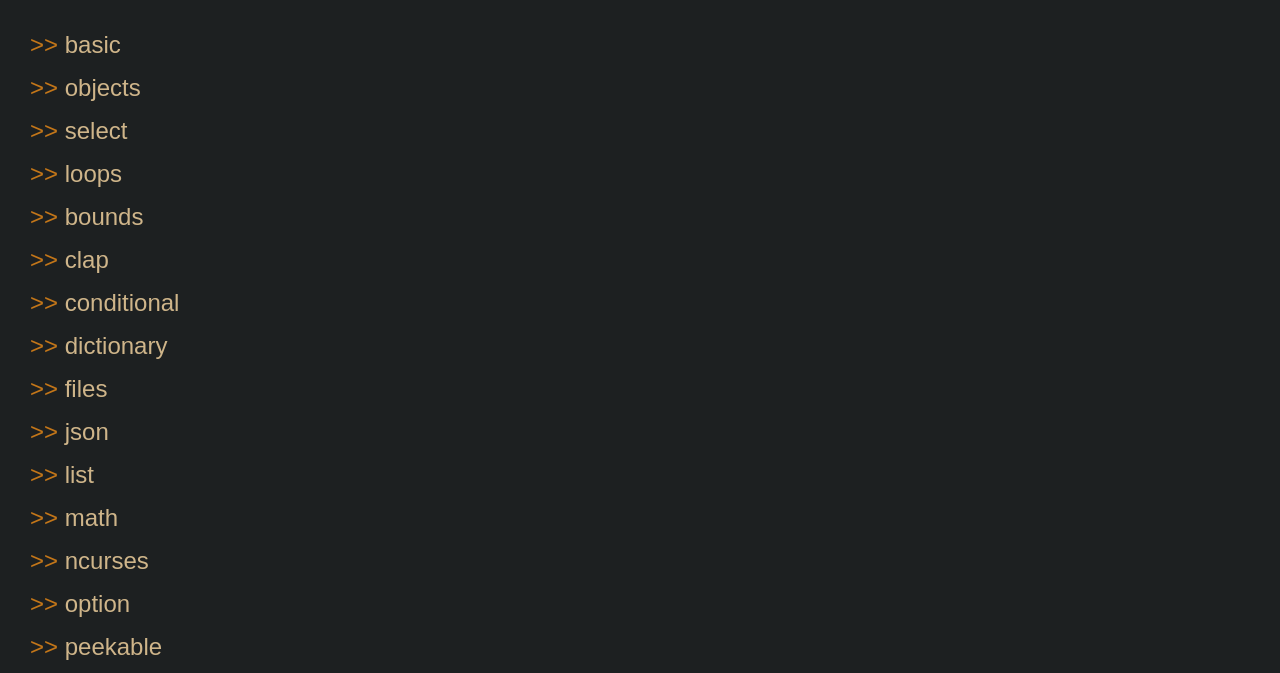
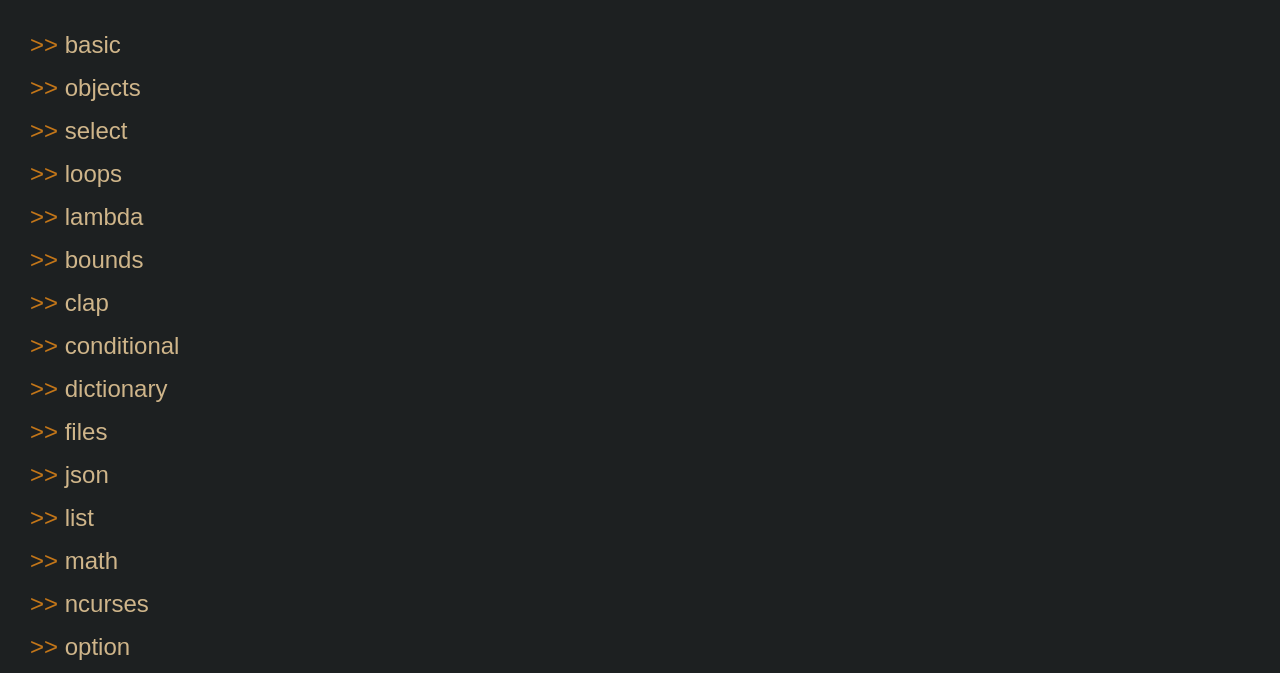
Before and after one commit to peg0ne/halppp-documentation, a plain HTML site: page documentation.html in a window 1280 px wide. Shown: the part 109-782 px from the top of the page. Drawn offline with Linux system fonts and the light colour scheme.

Commit message:
update with lambda

```diff
--- a/documentation.html
+++ b/documentation.html
@@ -50,6 +50,9 @@
             <a class="bullet-list full" href="loops.html"
                 ><span class="bullet"> >> </span>loops</a
             >
+            <a class="bullet-list full" href="lambda.html"
+                ><span class="bullet"> >> </span>lambda</a
+            >
             <a class="bullet-list full" href="bounds.html"
                 ><span class="bullet"> >> </span>bounds</a
             >
--- a/main.js
+++ b/main.js
@@ -59,6 +59,7 @@ const yellow = [
     { reg: /pub[\s]/g, out: "pub " },
     { reg: / true/g, out: " true" },
     { reg: / false/g, out: " false" },
+    { reg: /\+/g, out: "+"},
 ];
 function yellow_format(value) {
     return `<span class="key4">${value}</span>`;
```
